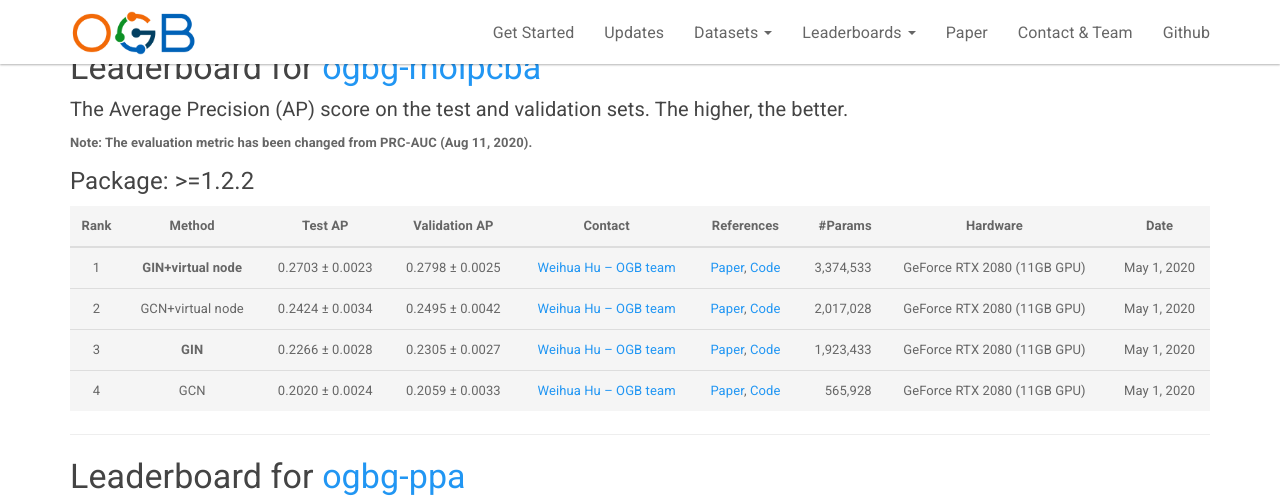
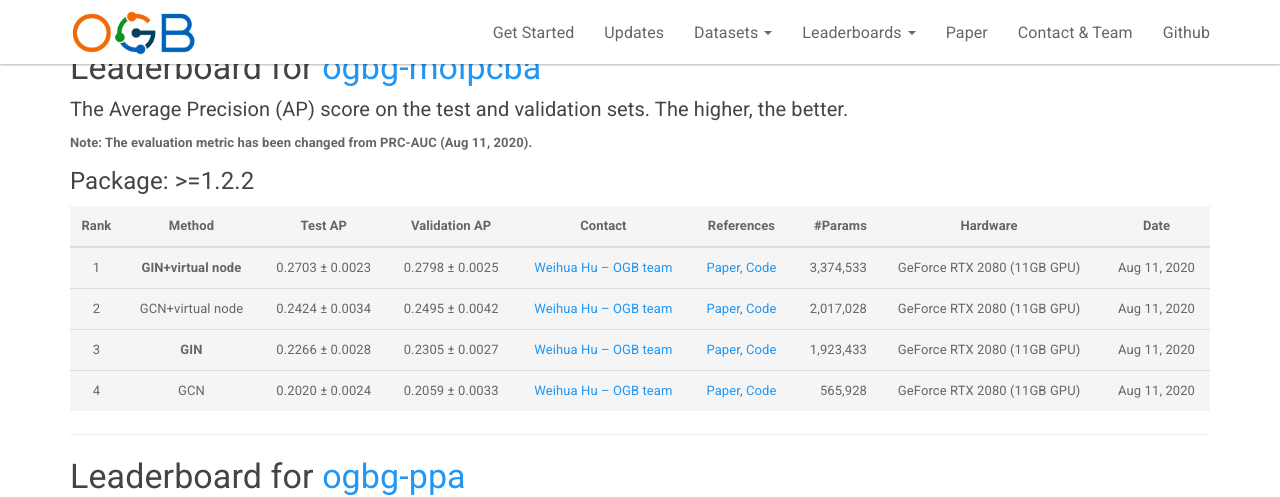
Before and after one commit to snap-stanford/ogb-web, a Jekyll site: the page built from _docs/leaderboard/leader_graphprop.md, in a window 1280 px wide and 900 px high, scrolled down 877 px. Shown: the top 497 px of the window. Built offline with Jekyll 4.4.1, drawn with Linux system fonts in a browser that asks for light colours.

Commit message:
updateleaderboard

```diff
--- a/_docs/leaderboard/leader_graphprop.md
+++ b/_docs/leaderboard/leader_graphprop.md
@@ -44,10 +44,10 @@ The **bold** method name indicates that the implementation is **official** (by t
 
 | Rank  | Method | Test AP | Validation AP | Contact | References | #Params | Hardware | Date
 |:----:|:-----:|:------:|:-----:|:-----:|:-----:|-----:|:-----:|:-----:|
-|  1  |  **GIN+virtual node**  | 0.2703 ± 0.0023   | 0.2798 ± 0.0025 |[Weihua Hu -- OGB team](mailto:weihuahu@cs.stanford.edu) | [Paper](https://arxiv.org/abs/1810.00826), [Code](https://github.com/snap-stanford/ogb/tree/master/examples/graphproppred/mol) | 3,374,533 | GeForce RTX 2080 (11GB GPU) | May 1, 2020 |
-|  2  |  GCN+virtual node  | 0.2424 ± 0.0034   | 0.2495 ± 0.0042 | [Weihua Hu -- OGB team](mailto:weihuahu@cs.stanford.edu) | [Paper](https://arxiv.org/abs/1609.02907), [Code](https://github.com/snap-stanford/ogb/tree/master/examples/graphproppred/mol) | 2,017,028 | GeForce RTX 2080 (11GB GPU) | May 1, 2020 |
-|  3  |  **GIN**  | 0.2266 ± 0.0028   | 0.2305 ± 0.0027 |[Weihua Hu -- OGB team](mailto:weihuahu@cs.stanford.edu) | [Paper](https://arxiv.org/abs/1810.00826), [Code](https://github.com/snap-stanford/ogb/tree/master/examples/graphproppred/mol) | 1,923,433 | GeForce RTX 2080 (11GB GPU) | May 1, 2020 |
-|  4  |  GCN  | 0.2020 ± 0.0024   | 0.2059 ± 0.0033 | [Weihua Hu -- OGB team](mailto:weihuahu@cs.stanford.edu) | [Paper](https://arxiv.org/abs/1609.02907), [Code](https://github.com/snap-stanford/ogb/tree/master/examples/graphproppred/mol) | 565,928 | GeForce RTX 2080 (11GB GPU) | May 1, 2020 |
+|  1  |  **GIN+virtual node**  | 0.2703 ± 0.0023   | 0.2798 ± 0.0025 |[Weihua Hu -- OGB team](mailto:weihuahu@cs.stanford.edu) | [Paper](https://arxiv.org/abs/1810.00826), [Code](https://github.com/snap-stanford/ogb/tree/master/examples/graphproppred/mol) | 3,374,533 | GeForce RTX 2080 (11GB GPU) | Aug 11, 2020 |
+|  2  |  GCN+virtual node  | 0.2424 ± 0.0034   | 0.2495 ± 0.0042 | [Weihua Hu -- OGB team](mailto:weihuahu@cs.stanford.edu) | [Paper](https://arxiv.org/abs/1609.02907), [Code](https://github.com/snap-stanford/ogb/tree/master/examples/graphproppred/mol) | 2,017,028 | GeForce RTX 2080 (11GB GPU) | Aug 11, 2020 |
+|  3  |  **GIN**  | 0.2266 ± 0.0028   | 0.2305 ± 0.0027 |[Weihua Hu -- OGB team](mailto:weihuahu@cs.stanford.edu) | [Paper](https://arxiv.org/abs/1810.00826), [Code](https://github.com/snap-stanford/ogb/tree/master/examples/graphproppred/mol) | 1,923,433 | GeForce RTX 2080 (11GB GPU) | Aug 11, 2020 |
+|  4  |  GCN  | 0.2020 ± 0.0024   | 0.2059 ± 0.0033 | [Weihua Hu -- OGB team](mailto:weihuahu@cs.stanford.edu) | [Paper](https://arxiv.org/abs/1609.02907), [Code](https://github.com/snap-stanford/ogb/tree/master/examples/graphproppred/mol) | 565,928 | GeForce RTX 2080 (11GB GPU) | Aug 11, 2020 |
 
 
 <a name="ogbg-ppa"/>
```
